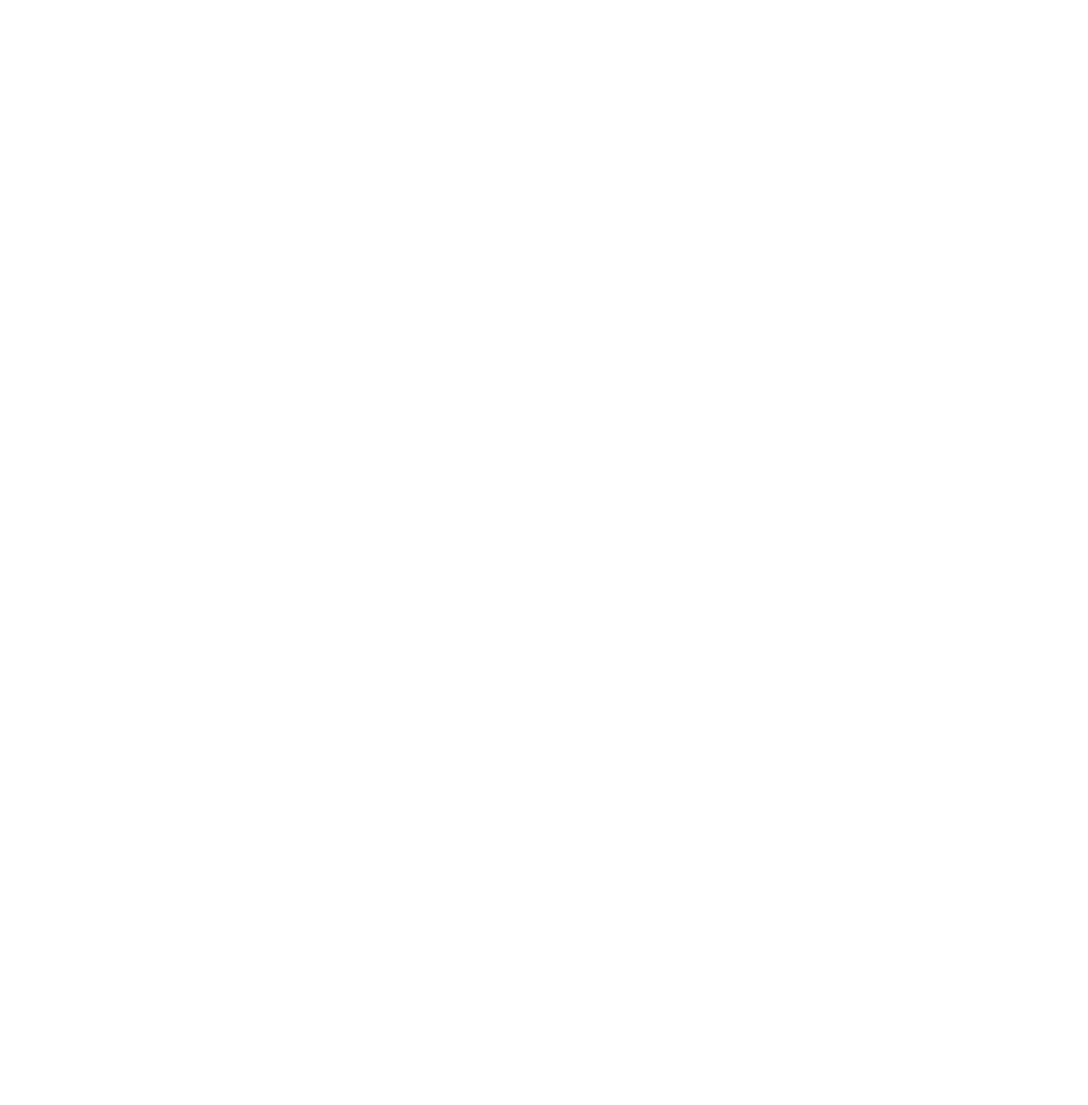
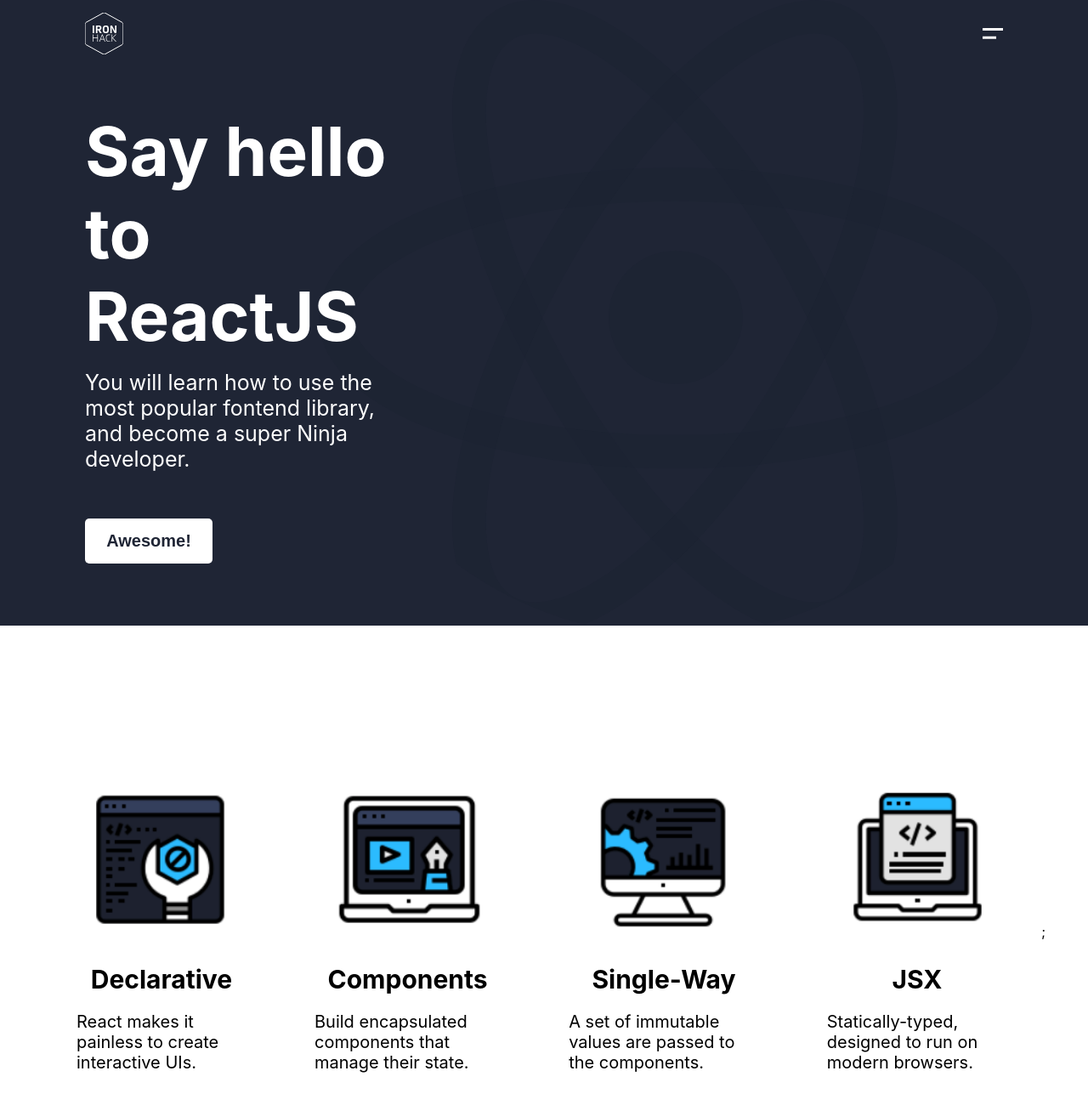
Before and after one commit to tinycarol/lab-hello-ironhack, a React (Create React App) app: page / in a window 1280 px wide. Shown: the top 1300 px of the page at 85% size. Before the commit the page ends 800 px from the top, so only its background shows below. Built offline with nearby package versions, Linux system fonts and the light colour scheme.

Commit message:
finished lab

```diff
--- /dev/null
+++ b/src/components/App/App.css
@@ -0,0 +1,41 @@
+.hero-container {
+    height: 92vh;
+    background-color: #1f2535;
+    background-repeat: no-repeat;
+    background-size: contain;
+    background-position: 85%;
+}
+
+nav {
+    display: flex;
+    justify-content: space-between;
+    padding: 15px 100px;
+}
+
+.hero-text {
+    display: flex;
+    flex-direction: column;
+    justify-content: space-around;
+    width: 30%;
+    padding: 50px 0 0 100px;
+    color: white;
+    align-items: baseline;
+}
+
+.hero-text h1{
+    font-size: 80px;
+    margin: 0;
+}
+
+.hero-text p{
+    font-size: 25px;
+    margin: 15px 0;
+}
+
+.cards-container {
+    height: 90vh;
+    display: flex;
+    justify-content: space-around;
+    align-items: center;
+    padding: 0 50px;
+}
--- /dev/null
+++ b/src/components/App/App.js
@@ -0,0 +1,54 @@
+import React from 'react';
+import Button from '../Button/Button';
+import Card from '../Card/Card';
+import './App.css';
+
+const App = () => {
+    const cards = [
+        {
+            img: '/images/icon1.png',
+            title: 'Declarative',
+            text: 'React makes it painless to create interactive UIs.',
+        },
+        {
+            img: '/images/icon2.png',
+            title: 'Components',
+            text: 'Build encapsulated components that manage their state.',
+        },
+        {
+            img: '/images/icon3.png',
+            title: 'Single-Way',
+            text: 'A set of immutable values are passed to the components.',
+        },
+        {
+            img: '/images/icon4.png',
+            title: 'JSX',
+            text: 'Statically-typed, designed to run on modern browsers.',
+        }
+    ]
+
+    return (
+        <div className="App">
+            <div className="hero-container" style={{backgroundImage: "url('/images/react-logo.svg')"}}>
+                <nav>
+                    <img src="/images/ironhack-logo.svg"/>
+                    <img src="/images/menu-top.svg"/>
+                </nav>
+                <div className='hero-text'>
+                    <h1>Say hello to ReactJS</h1>
+                    <p>You will learn how to use the most popular fontend library, and become a super Ninja developer.</p>
+                    <Button text="Awesome!"/>
+                </div>
+            </div>
+            <div className="cards-container">
+                {
+                    cards.map(({ img, title, text }) => {
+                        return <Card img={img} title={title} text={text} key={title}/>
+                    }
+                )};
+            </div>
+        </div>
+    )
+}
+
+export default App;
--- /dev/null
+++ b/src/components/Button/Button.css
@@ -0,0 +1,12 @@
+.btn {
+    background-color: white;
+    border-radius: 5px;
+    border: none;
+    padding: 15px 10px;
+    font-size: 20px;
+    font-weight: 600;
+    color: #1F2535;
+    width: 150px;
+    margin-top: 40px;
+    cursor: pointer;
+}
--- /dev/null
+++ b/src/components/Button/Button.js
@@ -0,0 +1,11 @@
+import './Button.css';
+
+const Button = ({ text }) => {
+    return (
+        <button className="btn">
+          {text}
+        </button>
+      )
+}
+
+export default Button;
--- /dev/null
+++ b/src/components/Card/Card.css
@@ -0,0 +1,16 @@
+.Card {
+    padding: 0 40px;
+    display: flex;
+    flex-direction: column;
+    align-items: center;
+    justify-content: center;
+}
+
+.Card h2{
+    font-size: 30px;
+    margin-bottom: 0;
+}
+
+.Card p{
+    font-size: 20px;
+}
--- /dev/null
+++ b/src/components/Card/Card.js
@@ -0,0 +1,13 @@
+import './Card.css';
+
+const Card = ({ img, title, text }) => {
+    return (
+        <div className="Card">
+            <img src={img} alt={title} width="200px"/>
+            <h2>{title}</h2>
+            <p>{text}</p>
+        </div>
+      )
+}
+
+export default Card;
--- a/src/index.js
+++ b/src/index.js
@@ -1,10 +1,11 @@
 import React from 'react';
 import ReactDOM from 'react-dom';
 import './index.css';
+import App from './components/App/App'
 
 ReactDOM.render(
   <React.StrictMode>
-    {/*  Your code goes here */}
+    <App />
   </React.StrictMode>,
   document.getElementById('root')
 );
```
Also changed, not shown: 1 other file (tests, documents, lock files or other folders).
